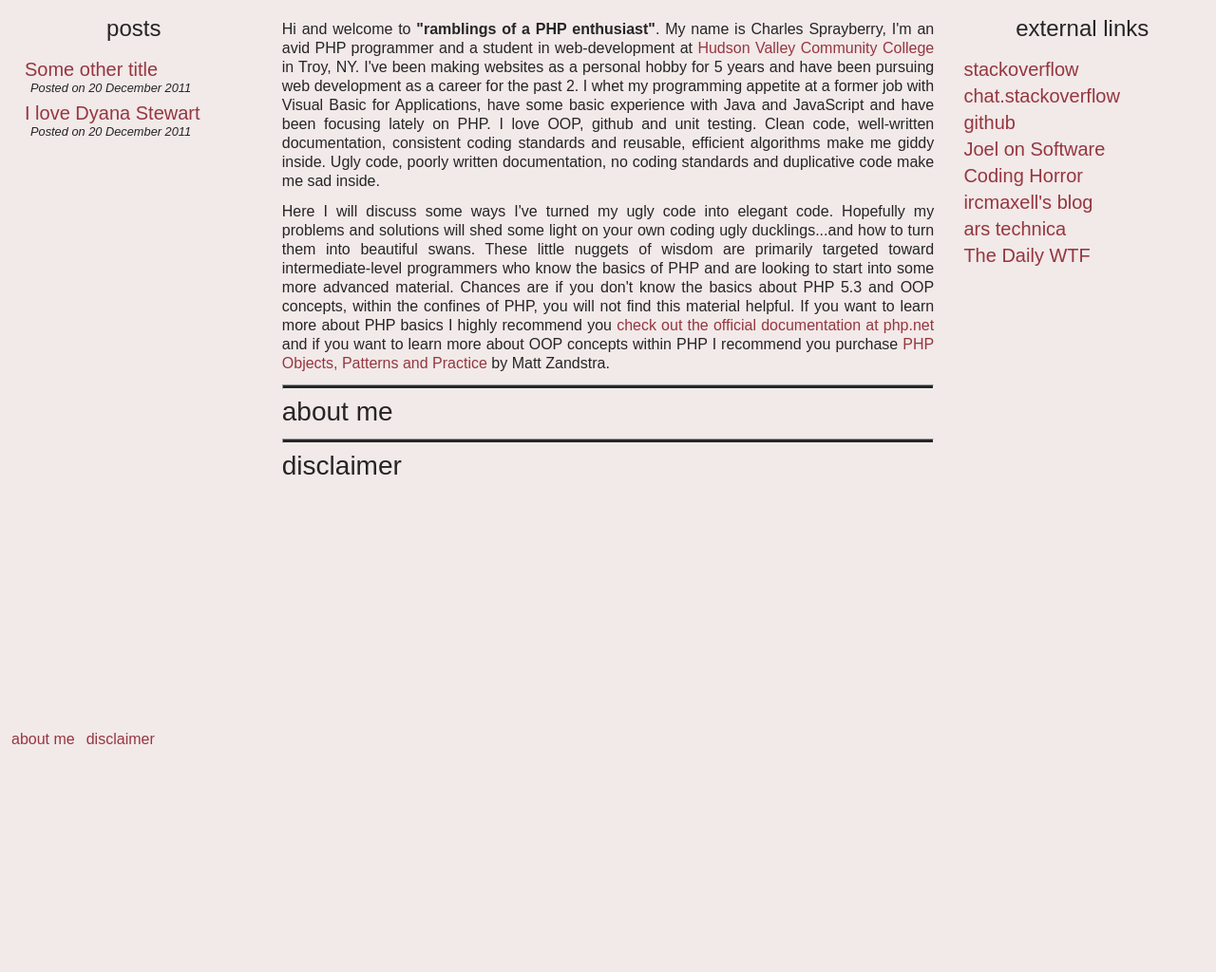
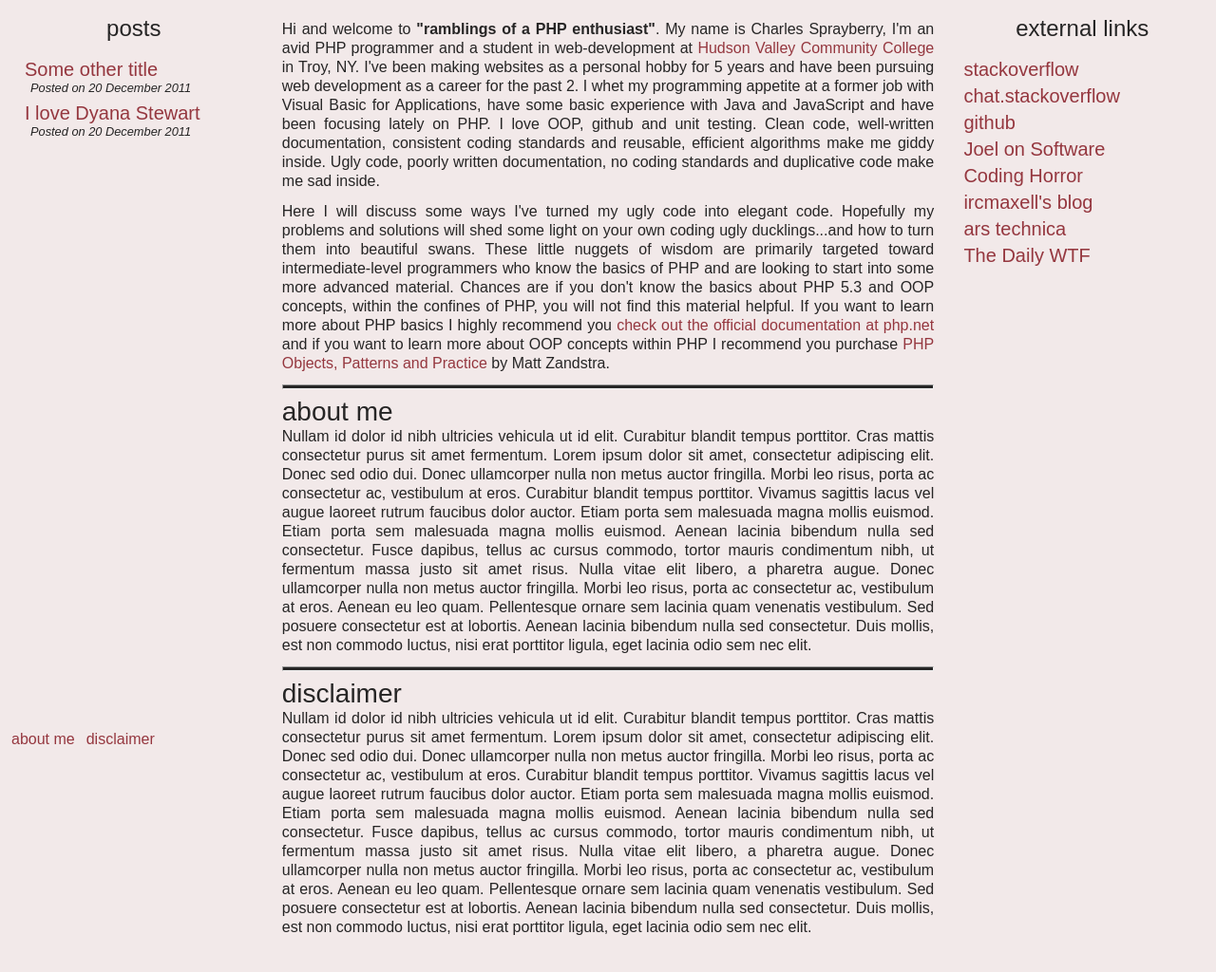
Before and after one commit to cspray/archived-blog, a Jekyll site: the page built from index.html, in a window 1280 px wide, cut to the strip 95-1160 px from the top of the page. Shown: the top 1024 px of the strip at 95% size. Built offline with Jekyll 4.4.1, drawn with Linux system fonts in a browser that asks for light colours; before the commit the page ends 900 px from its top, so only the background shows below that.

Commit message:
UPD adding some content to see what happens when articles are a more expected length

```diff
--- a/index.html
+++ b/index.html
@@ -26,10 +26,22 @@ title: home -- ramblings of a PHP enthusiast
 
 	<h2 id="about-me">about me</h2>
 
-	<p></p>
+	<p>Nullam id dolor id nibh ultricies vehicula ut id elit. Curabitur blandit tempus porttitor. Cras mattis consectetur purus sit amet fermentum. Lorem ipsum dolor sit amet, consectetur adipiscing elit. Donec sed odio dui. Donec ullamcorper nulla non metus auctor fringilla. Morbi leo risus, porta ac consectetur ac, vestibulum at eros.
+
+Curabitur blandit tempus porttitor. Vivamus sagittis lacus vel augue laoreet rutrum faucibus dolor auctor. Etiam porta sem malesuada magna mollis euismod. Etiam porta sem malesuada magna mollis euismod. Aenean lacinia bibendum nulla sed consectetur.
+
+Fusce dapibus, tellus ac cursus commodo, tortor mauris condimentum nibh, ut fermentum massa justo sit amet risus. Nulla vitae elit libero, a pharetra augue. Donec ullamcorper nulla non metus auctor fringilla. Morbi leo risus, porta ac consectetur ac, vestibulum at eros.
+
+Aenean eu leo quam. Pellentesque ornare sem lacinia quam venenatis vestibulum. Sed posuere consectetur est at lobortis. Aenean lacinia bibendum nulla sed consectetur. Duis mollis, est non commodo luctus, nisi erat porttitor ligula, eget lacinia odio sem nec elit.</p>
 
 	<hr />
 
 	<h2 id="disclaimer">disclaimer</h2>
 
-	<p></p>
+	<p>Nullam id dolor id nibh ultricies vehicula ut id elit. Curabitur blandit tempus porttitor. Cras mattis consectetur purus sit amet fermentum. Lorem ipsum dolor sit amet, consectetur adipiscing elit. Donec sed odio dui. Donec ullamcorper nulla non metus auctor fringilla. Morbi leo risus, porta ac consectetur ac, vestibulum at eros.
+
+Curabitur blandit tempus porttitor. Vivamus sagittis lacus vel augue laoreet rutrum faucibus dolor auctor. Etiam porta sem malesuada magna mollis euismod. Etiam porta sem malesuada magna mollis euismod. Aenean lacinia bibendum nulla sed consectetur.
+
+Fusce dapibus, tellus ac cursus commodo, tortor mauris condimentum nibh, ut fermentum massa justo sit amet risus. Nulla vitae elit libero, a pharetra augue. Donec ullamcorper nulla non metus auctor fringilla. Morbi leo risus, porta ac consectetur ac, vestibulum at eros.
+
+Aenean eu leo quam. Pellentesque ornare sem lacinia quam venenatis vestibulum. Sed posuere consectetur est at lobortis. Aenean lacinia bibendum nulla sed consectetur. Duis mollis, est non commodo luctus, nisi erat porttitor ligula, eget lacinia odio sem nec elit.</p>
```
